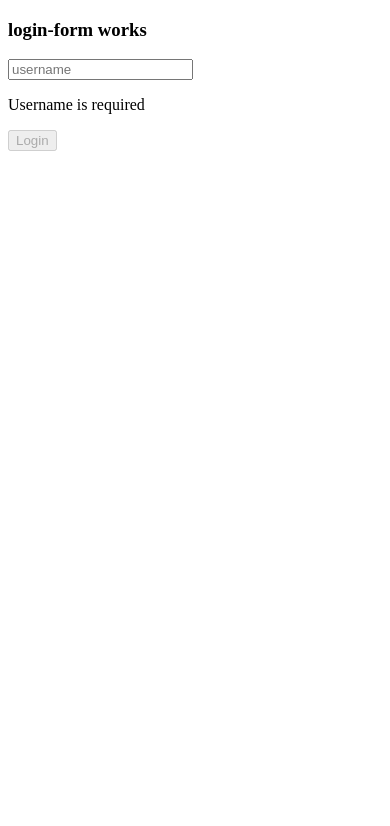
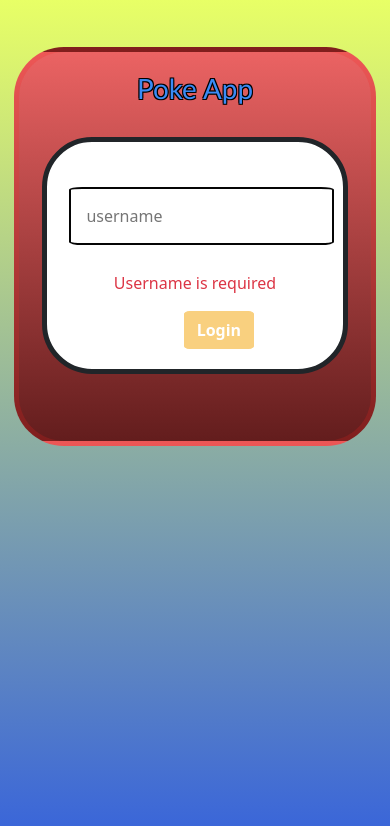
Before and after one commit to 98emre/Angular-Pokemon, an Angular app in the folder Pokemon/: page / in a window 390 px wide. Shown: the top 826 px of the page. Built offline with nearby package versions, Linux system fonts and the light colour scheme.

Commit message:
fix: added css and error messages

```diff
--- a/Pokemon/angular.json
+++ b/Pokemon/angular.json
@@ -25,6 +25,7 @@
               "src/assets"
             ],
             "styles": [
+              "node_modules/bootstrap/dist/css/bootstrap.min.css",
               "src/styles.css"
             ],
             "scripts": []
--- a/Pokemon/package.json
+++ b/Pokemon/package.json
@@ -18,6 +18,7 @@
     "@angular/platform-browser": "^16.1.0",
     "@angular/platform-browser-dynamic": "^16.1.0",
     "@angular/router": "^16.1.0",
+    "bootstrap": "^5.3.1",
     "rxjs": "~7.8.0",
     "tslib": "^2.3.0",
     "zone.js": "~0.13.0"
--- a/Pokemon/src/app/components/login-form/login-form.component.css
+++ b/Pokemon/src/app/components/login-form/login-form.component.css
@@ -0,0 +1,106 @@
+
+ .loginSmallText {
+      color:rgb(245, 236, 58);
+      margin-bottom: 3%;
+      margin-top: 3%;
+      font-family:'Trebuchet MS', 'Lucida Sans Unicode', 'Lucida Grande', 'Lucida Sans', Arial, sans-serif;
+      animation: slideInRight 5s;
+      text-shadow: -1px -1px 0 #000, 1px -1px 0 #000, -1px 1px 0 #000, 1px 1px 0 #000;
+  }
+
+  .loginForm {
+    background: white;
+    border: 5px solid;
+    padding: 20px;
+    margin-right: 20%;
+    margin-left: 20%;
+    border-radius: 50px;
+  }
+
+  .inputText {
+    padding: 15px;
+    border: 2px solid rgb(5, 5, 5);
+    border-radius: 5%;
+    margin-bottom: 2%;
+    position: relative;
+  }
+
+  .loadingText {
+    color: rgb(228, 238, 228);
+  }
+
+  .loadingText img {
+    animation: rotateImage 5s linear infinite;
+  }
+
+  .loginFormImage {
+    border-radius: 50%;
+    animation: floatAnimation 2s ease-in-out infinite, waveShadowAnimation 10s linear infinite;
+  }
+
+  .animatedText {
+    animation: slideInRight 5s;
+  }
+
+  .btn-primary {
+    background-color: #f6b73c;
+    border-color: #f6b73c;
+    color: #ffffff;
+    font-weight: bold;
+    border-radius: 8%;
+  }
+
+  .btn-primary:hover {
+    background-color: #4d9f0c;
+    border-color: #4d9f0c;
+    color: #ffffff;
+  }
+
+  @media (max-width: 550px) {
+    .loginContainer {
+      padding: 10px;
+    }
+
+    .loginForm {
+      margin: 10% 1%;
+    }
+
+    .inputText{
+      padding: 15px;
+      margin: 10% 1%;
+    }
+  }
+
+  @keyframes waveShadowAnimation {
+    0%, 100% {
+      box-shadow: 15px 5px 5px 5px rgba(135, 217, 247, 0.5);
+    }
+    25% {
+      box-shadow: 5px 15px 5px 5px rgba(4, 222, 186, 0.5);
+    }
+    50% {
+      box-shadow: -5px 5px 5px 15px rgba(135, 217, 247, 0.5);
+    }
+    75% {
+      box-shadow: 5px -5px 15px 5px rgba(4, 222, 186, 0.5);
+    }
+  }
+
+  @keyframes floatAnimation {
+      0%, 100% {
+        transform: translateY(0);
+      }
+      50% {
+        transform: translateY(-5px);
+      }
+  }
+
+  @keyframes rotateImage {
+      from{
+          transform: rotate(0deg);
+      }
+
+      to {
+          transform: rotate(360deg)
+      }
+  }
--- a/Pokemon/src/app/components/login-form/login-form.component.html
+++ b/Pokemon/src/app/components/login-form/login-form.component.html
@@ -1,20 +1,31 @@
-
-<h3>login-form works</h3>
 
 
-<form #loginForm="ngForm" (ngSubmit)="login(loginForm)">
+<form class="loginForm" #loginForm="ngForm" (ngSubmit)="login(loginForm)">
+
+  <div className="row mb-3 justify-content-center">
       <input
+        class="inputText"
         type="text"
         placeholder="username"
         ngModel
         name="username"
         #username="ngModel"
         required
-      minlength="2"
+        minlength="5"
     />
+    </div>
 
+    <p *ngIf="username.errors?.['required']" class="text-danger">Username is required</p>
+    <p *ngIf="username.errors?.['minlength']" class="text-danger">Username needs to be at least 5 characters</p>
+    <h4 *ngIf="apiError" class="text-danger">{{apiError}}</h4>
 
-    <p *ngIf="username.errors?.['required']">Username is required</p>
-    <p *ngIf="username.errors?.['minlength']">Username needs to be at least 5 characters</p>
-    <button type="submit" [disabled]="loginForm.invalid">Login</button>
+    <div class="row justify-content-center">
+      <div class="d-grid gap-2 col-2 mx-auto">
+          <button class="btn btn-primary" type="submit" [disabled]="loginForm.invalid">Login</button>
+      </div>
+    </div>
+
+    <div class="row justify-content-center loadingText" >
+      <h6 class="loginBigText" *ngIf="loading">Loading..... {{loading}}</h6>
+    </div>
   </form>
--- a/Pokemon/src/app/components/login-form/login-form.component.ts
+++ b/Pokemon/src/app/components/login-form/login-form.component.ts
@@ -14,11 +14,17 @@ export class LoginFormComponent {
 
   private _user!: User
 
+  loading: boolean = false
+  apiError: string = ""
+
   constructor(private readonly router : Router, private readonly userService: UserService){
 
   }
 
   login(form: NgForm) {
+
+    this.loading = true
+
     this.userService.getUser(form.value.username.trim())
       .subscribe({
         next: (user) => {
@@ -34,6 +40,7 @@ export class LoginFormComponent {
                 this._user = response;
                 sessionStorage.setItem("user", JSON.stringify(this._user));
                 this.router.navigate(["catalogue"]);
+
               },
               error: (error) => {
                 console.log(error, 'user failed creation');
@@ -46,9 +53,13 @@ export class LoginFormComponent {
             sessionStorage.setItem("user", JSON.stringify(this._user))
             this.router.navigate(["catalogue"])
           }
+
+          this.loading = false
         },
         error: error => {
           console.log(error)
+          this.loading = false
+          this.apiError = "API ERROR - CHECK INTERNET CONNECTION"
         }
       })
   }
--- a/Pokemon/src/app/pages/login-page/login-page.component.css
+++ b/Pokemon/src/app/pages/login-page/login-page.component.css
@@ -0,0 +1,88 @@
+
+.loginContainer {
+    background: linear-gradient(to top, #3763db, rgb(232, 255, 102));
+    padding: 50px;
+    min-height: 100vh;
+  }
+
+  .loginBigText {
+      color:rgb(58, 139, 245);
+      margin-bottom: 5%;
+      font-family:'Trebuchet MS', 'Lucida Sans Unicode', 'Lucida Grande', 'Lucida Sans', Arial, sans-serif;
+      animation: slideInRight 5s;
+      text-shadow: -1px -1px 0 #000, 1px -1px 0 #000, -1px 1px 0 #000, 1px 1px 0 #000;
+
+  }
+
+  .loginSmallText {
+      color:rgb(245, 236, 58);
+      margin-bottom: 3%;
+      margin-top: 3%;
+      font-family:'Trebuchet MS', 'Lucida Sans Unicode', 'Lucida Grande', 'Lucida Sans', Arial, sans-serif;
+      animation: slideInRight 5s;
+      text-shadow: -1px -1px 0 #000, 1px -1px 0 #000, -1px 1px 0 #000, 1px 1px 0 #000;
+  }
+
+  .loginForm {
+    background: linear-gradient(to top, #631d1d, #eb6363);
+    border: 5px solid;
+    padding: 20px;
+    margin-right: 20%;
+    margin-left: 20%;
+    border-radius: 50px;
+    animation: blinkBorder 4s infinite;
+  }
+
+
+
+  .animatedText {
+    animation: slideInRight 5s;
+  }
+
+  .btn-primary {
+    background-color: #f6b73c;
+    border-color: #f6b73c;
+    color: #ffffff;
+    font-weight: bold;
+    border-radius: 8%;
+  }
+
+  .btn-primary:hover {
+    background-color: #4d9f0c;
+    border-color: #4d9f0c;
+    color: #ffffff;
+  }
+
+  @media (max-width: 550px) {
+    .loginContainer {
+      padding: 10px;
+    }
+
+    .loginForm {
+      margin: 10% 1%;
+    }
+
+    .inputText{
+      padding: 15px;
+      margin: 10% 1%;
+    }
+  }
+
+
+  @keyframes slideInRight {
+      0% {
+        transform: translateX(-100%);
+      }
+      100% {
+        transform: translateX(0);
+      }
+  }
+
+  @keyframes blinkBorder {
+      0%, 100% {
+        border-color: rgb(245, 40, 33);
+      }
+      50% {
+        border-color: transparent;
+      }
+  }
--- a/Pokemon/src/app/pages/login-page/login-page.component.html
+++ b/Pokemon/src/app/pages/login-page/login-page.component.html
@@ -1,2 +1,12 @@
 
-<app-login-form></app-login-form>
+
+<div class="loginContainer">
+    <div class="loginForm">
+      <div class="row mb-3 justify-content-center align-items-center">
+        <div class="col text-center">
+          <h1 class="text-center loginBigText">Poke App</h1>
+          <app-login-form></app-login-form>
+        </div>
+      </div>
+  </div>
+</div>
```
Also changed, not shown: 1 other file (tests, documents, lock files or other folders). Lines whose indentation alone changed are shown as unchanged.
